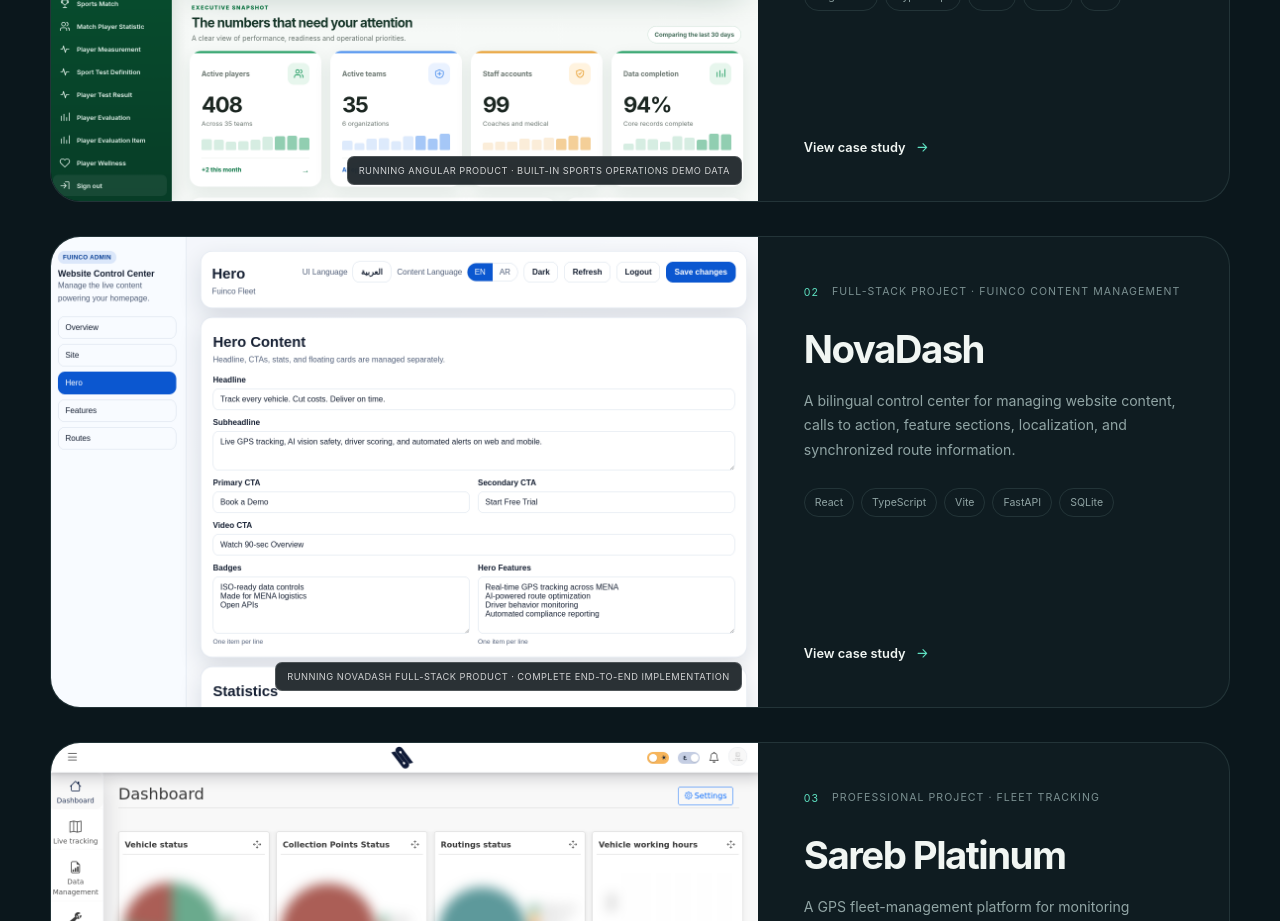
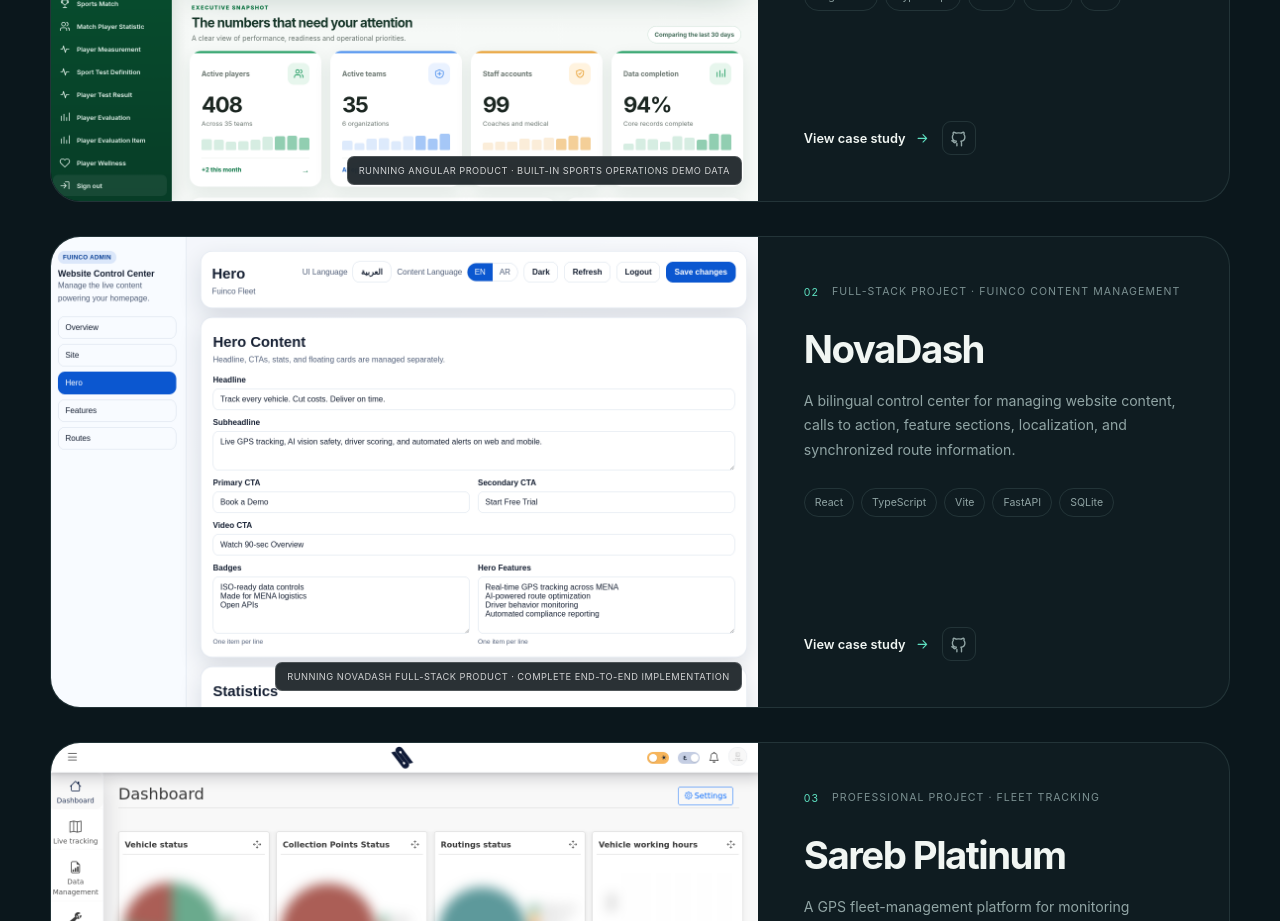
Before and after one commit to mahmoud-samir-frontend/mahmoud-portfolio, an Angular app: page / in a window 1280 px wide. Shown: the part 4260-5181 px from the top of the page. Built offline with nearby package versions, Linux system fonts and the light colour scheme.

Commit message:
feat: link public project repositories

```diff
--- a/src/app/core/data/portfolio.data.ts
+++ b/src/app/core/data/portfolio.data.ts
@@ -2,7 +2,7 @@
 
 export const SOCIAL_LINKS: readonly SocialLink[] = [
   { label: 'GitHub', href: 'https://github.com/mahmoudsamir-design', icon: 'github' },
-  { label: 'LinkedIn', href: 'https://www.linkedin.com/in/mahmoud-samir587766247', icon: 'linkedin' },
+  { label: 'LinkedIn', href: 'https://www.linkedin.com/in/mahmoud-samir-mahmoud/', icon: 'linkedin' },
   { label: 'Email', href: 'mailto:Mahmoud.samirr148@gmail.com', icon: 'mail' },
 ];
 
@@ -44,6 +44,7 @@
     imageAlt: 'SCOUTIFAI sports administration and performance dashboard',
     imageCaption: 'Running Angular product · Built-in sports operations demo data',
     accessLabel: 'Local full-product implementation',
+    githubUrl: 'https://github.com/mahmoudsamir-design/scoutifai',
   },
   {
     slug: 'novadash',
@@ -52,7 +53,7 @@
     summary:
       'A bilingual control center for managing website content, calls to action, feature sections, localization, and synchronized route information.',
     context:
-      'NovaDash is the Fuinco Admin Dashboard. I designed and built this complete project end to end: a React and TypeScript administration frontend connected to a FastAPI and SQLite backend with authentication, persisted content, and structured editing workflows.',
+      'NovaDash is the Fuinco Admin Dashboard. I designed and built this complete project end to end: a React and TypeScript administration frontend connected to a FastAPI and SQLite backend with authentication, persisted content, and structured editing workflows. Its public repository contains the sanitized application source without runtime credentials or database records.',
     role: 'Full-stack Developer · End-to-end ownership',
     contributions: [
       'Architected and implemented the complete frontend and backend workflow',
@@ -62,13 +63,12 @@
     ],
     technologies: ['React', 'TypeScript', 'Vite', 'FastAPI', 'SQLite'],
     visual: 'analytics',
-    confidential: true,
+    confidential: false,
     imageUrl: 'images/projects/fuinco-admin-dashboard.png',
     imageAlt: 'NovaDash Fuinco administration hero-content editor',
     imageCaption: 'Running NovaDash full-stack product · Complete end-to-end implementation',
-    privacyNote:
-      'This authenticated editor view contains managed website content only. Login credentials, authentication tokens, backend source, and database records are not published.',
-    accessLabel: 'Private full-stack project',
+    accessLabel: 'Public source project',
+    githubUrl: 'https://github.com/mahmoudsamir-design/nova-dashboard',
   },
   {
     slug: 'sareb-platinum',
--- a/src/app/features/home/home.component.ts
+++ b/src/app/features/home/home.component.ts
@@ -23,7 +23,7 @@
           </div>
           <div class="hero-socials">
             <a href="https://github.com/mahmoudsamir-design" target="_blank" rel="noreferrer"><app-icon name="github" />GitHub</a>
-            <a href="https://www.linkedin.com/in/mahmoud-samir587766247" target="_blank" rel="noreferrer"><app-icon name="linkedin" />LinkedIn</a>
+            <a href="https://www.linkedin.com/in/mahmoud-samir-mahmoud/" target="_blank" rel="noreferrer"><app-icon name="linkedin" />LinkedIn</a>
           </div>
         </div>
 
```
Also changed, not shown: 1 other file (tests, documents, lock files or other folders).
